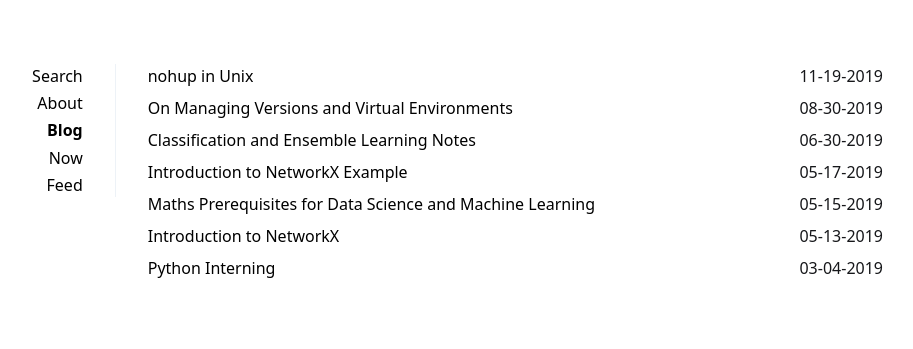
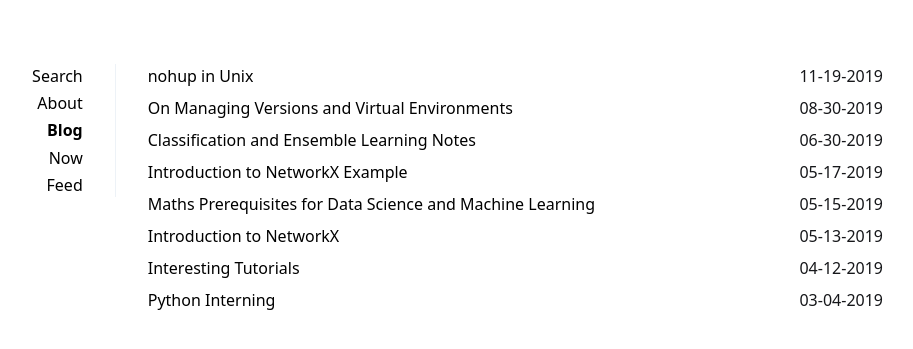
Before and after one commit to avinashbhat/avinashbhat.github.io, a Jekyll site: the page built from index.html, in a window 1280 px wide. Shown: the top 349 px of the page, without its empty margins (205-1118 px from the left). Built offline with Jekyll 4.4.1, drawn with Linux system fonts in a browser that asks for light colours; a file with an impossible date is left out.

Commit message:
Update 2020-04-12-pathways-list.md

```diff
--- a/_posts/2020-04-12-pathways-list.md
+++ b/_posts/2020-04-12-pathways-list.md
@@ -3,7 +3,7 @@ layout: post
 title: Interesting Tutorials
 description: Interesting Tutorials
 summary: Interesting Tutorials
-date: {}
+date: 2019-04-12T00:00:00.000Z
 category: exobrain
 comments: true
 published: true
```
